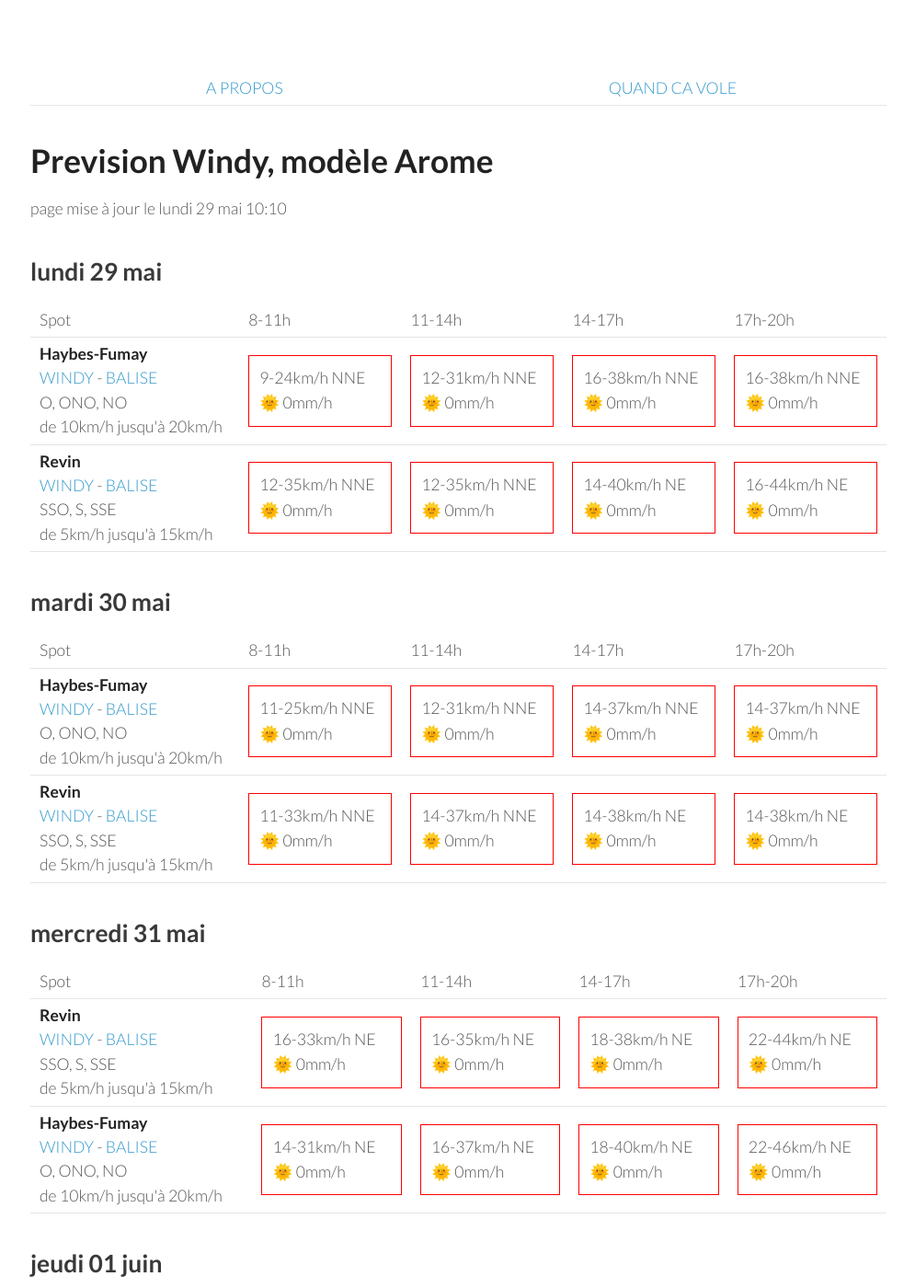
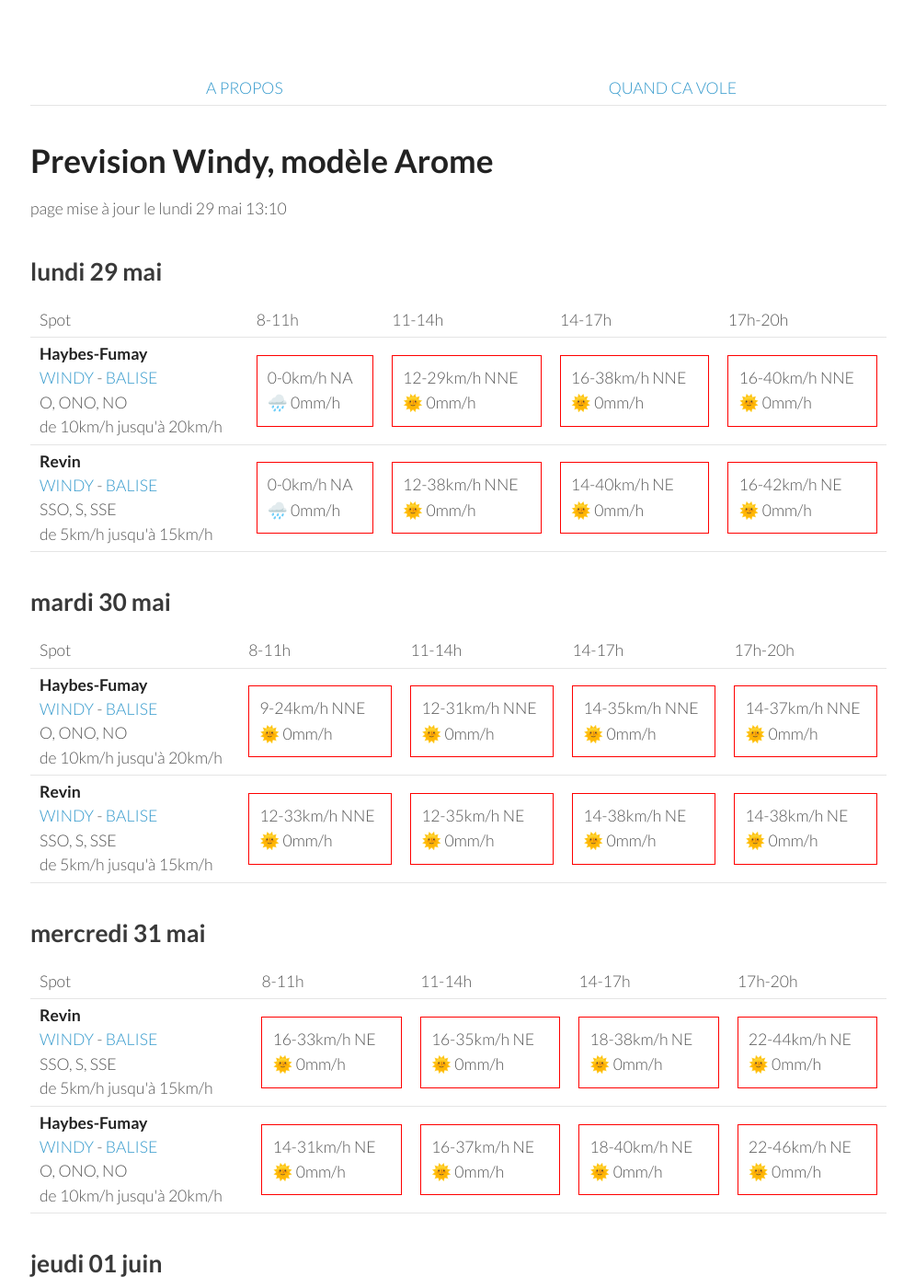
Before and after one commit to parapente-dans-le-nord/parapente-dans-le-nord.github.io, a Jekyll site: the page built from ardennes.markdown, in a window 1280 px wide and 1400 px high. Shown: the whole window at 92% size, without its empty margins (25-1020 px from the left). Built offline with Jekyll 4.4.1, drawn with Linux system fonts in a browser that asks for light colours.

Commit message:
update index.markdown

```diff
--- a/ardennes.markdown
+++ b/ardennes.markdown
@@ -7,7 +7,7 @@ title:  "Tous les spots"
 {: .links}
 
 # Prevision Windy, modèle Arome
-page mise à jour le lundi 29 mai 10:10
+page mise à jour le lundi 29 mai 13:10
 
 ## lundi 29 mai
 
@@ -24,21 +24,19 @@ page mise à jour le lundi 29 mai 10:10
 <tr>
         <td><strong>Haybes-Fumay</strong><br><a href="https://windy.com/49.998/4.715?49.913,4.738,10">WINDY</a> - <span class=""><a href="http://www.balisemeteo.com/balise.php?idBalise=104">BALISE</a> </span><br> <span class="vent-favorable">O, ONO, NO</span><br><span class="force-vent">de 10km/h jusqu'à 20km/h</span> </td>
 
-            <td><div class="not-flyable"><p>9-24km/h NNE</p><p>🌞 0mm/h</p></div></td>
-            <td><div class="not-flyable"><p>12-31km/h NNE</p><p>🌞 0mm/h</p></div></td>
+            <td><div class="not-flyable"><p>0-0km/h NA</p><p>🌧️ 0mm/h</p></div></td>
+            <td><div class="not-flyable"><p>12-29km/h NNE</p><p>🌞 0mm/h</p></div></td>
             <td><div class="not-flyable"><p>16-38km/h NNE</p><p>🌞 0mm/h</p></div></td>
-            <td><div class="not-flyable"><p>16-38km/h NNE</p><p>🌞 0mm/h</p></div></td>
-
+            <td><div class="not-flyable"><p>16-40km/h NNE</p><p>🌞 0mm/h</p></div></td>
 
     </tr>
 <tr>
         <td><strong>Revin</strong><br><a href="https://windy.com/49.948/4.625?49.543,4.625,8">WINDY</a> - <span class=""><a href="http://www.balisemeteo.com/balise.php?idBalise=5019">BALISE</a> </span><br> <span class="vent-favorable">SSO, S, SSE</span><br><span class="force-vent">de 5km/h jusqu'à 15km/h</span> </td>
 
-            <td><div class="not-flyable"><p>12-35km/h NNE</p><p>🌞 0mm/h</p></div></td>
-            <td><div class="not-flyable"><p>12-35km/h NNE</p><p>🌞 0mm/h</p></div></td>
+            <td><div class="not-flyable"><p>0-0km/h NA</p><p>🌧️ 0mm/h</p></div></td>
+            <td><div class="not-flyable"><p>12-38km/h NNE</p><p>🌞 0mm/h</p></div></td>
             <td><div class="not-flyable"><p>14-40km/h NE</p><p>🌞 0mm/h</p></div></td>
-            <td><div class="not-flyable"><p>16-44km/h NE</p><p>🌞 0mm/h</p></div></td>
-
+            <td><div class="not-flyable"><p>16-42km/h NE</p><p>🌞 0mm/h</p></div></td>
 
     </tr>
 
@@ -60,9 +58,9 @@ page mise à jour le lundi 29 mai 10:10
 <tr>
         <td><strong>Haybes-Fumay</strong><br><a href="https://windy.com/49.998/4.715?49.913,4.738,10">WINDY</a> - <span class=""><a href="http://www.balisemeteo.com/balise.php?idBalise=104">BALISE</a> </span><br> <span class="vent-favorable">O, ONO, NO</span><br><span class="force-vent">de 10km/h jusqu'à 20km/h</span> </td>
 
-            <td><div class="not-flyable"><p>11-25km/h NNE</p><p>🌞 0mm/h</p></div></td>
+            <td><div class="not-flyable"><p>9-24km/h NNE</p><p>🌞 0mm/h</p></div></td>
             <td><div class="not-flyable"><p>12-31km/h NNE</p><p>🌞 0mm/h</p></div></td>
-            <td><div class="not-flyable"><p>14-37km/h NNE</p><p>🌞 0mm/h</p></div></td>
+            <td><div class="not-flyable"><p>14-35km/h NNE</p><p>🌞 0mm/h</p></div></td>
             <td><div class="not-flyable"><p>14-37km/h NNE</p><p>🌞 0mm/h</p></div></td>
 
 
@@ -70,8 +68,8 @@ page mise à jour le lundi 29 mai 10:10
 <tr>
         <td><strong>Revin</strong><br><a href="https://windy.com/49.948/4.625?49.543,4.625,8">WINDY</a> - <span class=""><a href="http://www.balisemeteo.com/balise.php?idBalise=5019">BALISE</a> </span><br> <span class="vent-favorable">SSO, S, SSE</span><br><span class="force-vent">de 5km/h jusqu'à 15km/h</span> </td>
 
-            <td><div class="not-flyable"><p>11-33km/h NNE</p><p>🌞 0mm/h</p></div></td>
-            <td><div class="not-flyable"><p>14-37km/h NNE</p><p>🌞 0mm/h</p></div></td>
+            <td><div class="not-flyable"><p>12-33km/h NNE</p><p>🌞 0mm/h</p></div></td>
+            <td><div class="not-flyable"><p>12-35km/h NE</p><p>🌞 0mm/h</p></div></td>
             <td><div class="not-flyable"><p>14-38km/h NE</p><p>🌞 0mm/h</p></div></td>
             <td><div class="not-flyable"><p>14-38km/h NE</p><p>🌞 0mm/h</p></div></td>
 
```
